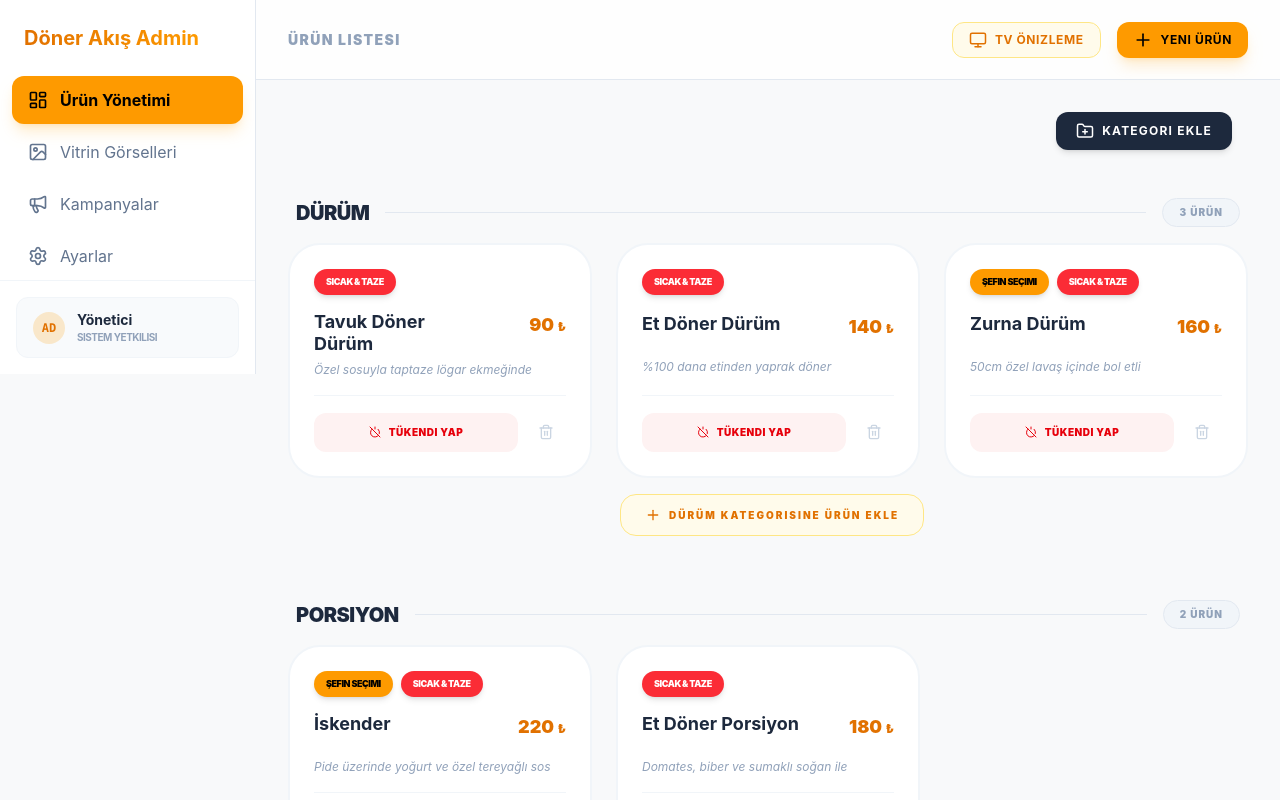
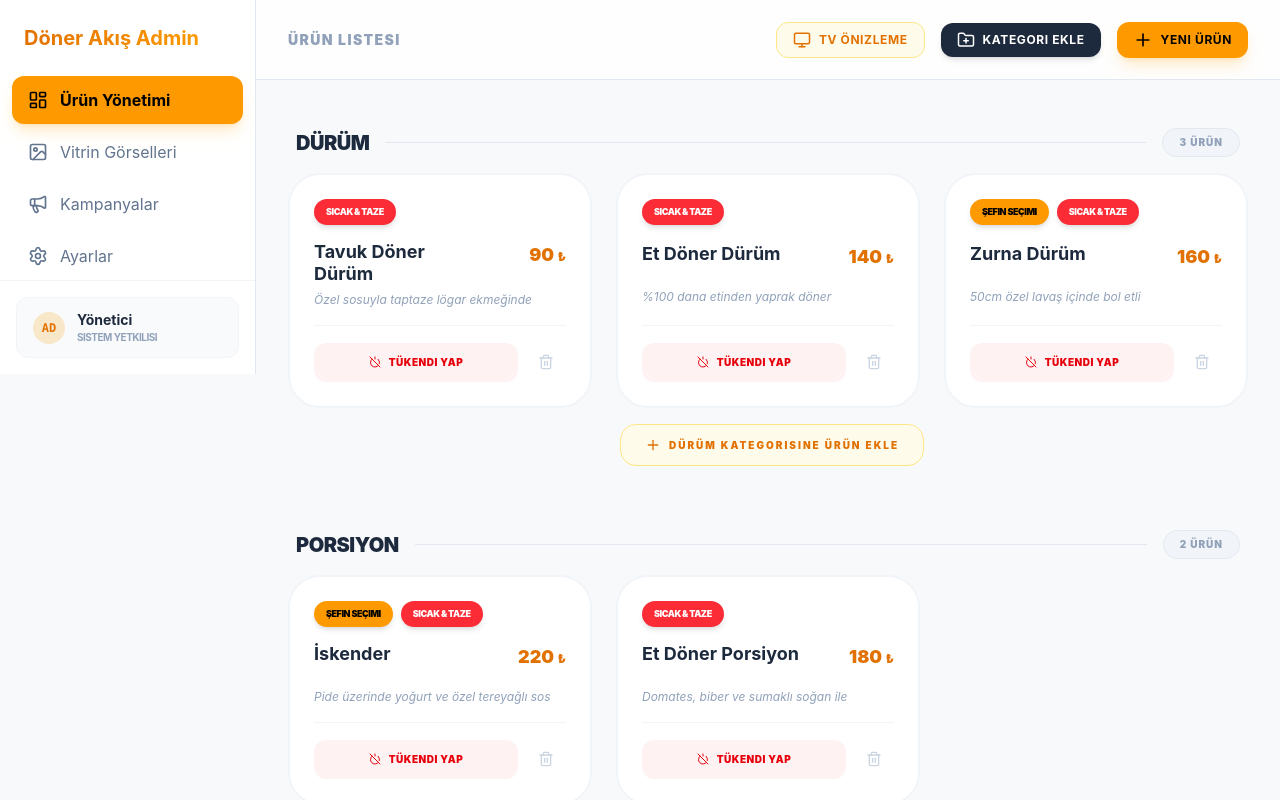
Before and after one commit to istanbullu728-max/ekranyonetimi, a React (Vite) app: page /admin in a window 1280 px wide. Built offline with nearby package versions, Linux system fonts and the light colour scheme; sample sign-in values are in the browser's storage.

Commit message:
UI: Move Kategori Ekle button next to Yeni Ürün in Admin

```diff
--- a/src/components/admin/ProductList.jsx
+++ b/src/components/admin/ProductList.jsx
@@ -1,10 +1,9 @@
 import React, { useState } from 'react';
 import useStore from '../../store/useStore';
-import { Pencil, Trash2, PowerOff, Power, Check, X, Tag, Plus, FolderPlus } from 'lucide-react';
-import { v4 as uuidv4 } from 'uuid';
+import { Pencil, Trash2, PowerOff, Power, Check, X, Tag, Plus } from 'lucide-react';
 
 export default function ProductList({ onAddProductToCategory }) {
-    const { products, categories, updateProduct, deleteProduct, addCategory } = useStore();
+    const { products, categories, updateProduct, deleteProduct } = useStore();
     const [editingPriceId, setEditingPriceId] = useState(null);
     const [tempPrice, setTempPrice] = useState('');
 
@@ -31,29 +30,8 @@ export default function ProductList({ onAddProductToCategory }) {
         setEditingPriceId(null);
     };
 
-    const handleAddCategory = () => {
-        const catName = window.prompt("Yeni kategori adını girin (Örn: Tatlılar):");
-        if (catName && catName.trim()) {
-            addCategory({
-                id: uuidv4(),
-                name: catName.trim()
-            });
-        }
-    };
-
     return (
-        <div className="flex flex-col gap-12 pb-20">
-            {/* Header / Add Category */}
-            <div className="flex justify-end pr-4">
-                <button
-                    onClick={handleAddCategory}
-                    className="flex items-center gap-2 bg-slate-800 text-white px-5 py-2.5 rounded-xl hover:bg-slate-700 transition-colors font-bold text-xs uppercase tracking-widest shadow-md"
-                >
-                    <FolderPlus size={18} />
-                    Kategori Ekle
-                </button>
-            </div>
-
+        <div className="flex flex-col gap-12 pb-20 pt-4">
             {categories.map((category) => {
                 const catProducts = products.filter(p => p.categoryId === category.id);
                 // Even if length is 0, we still want to show the category block now so we can add to it.
--- a/src/pages/AdminDashboard.jsx
+++ b/src/pages/AdminDashboard.jsx
@@ -5,7 +5,8 @@ import ProductForm from '../components/admin/ProductForm';
 import CampaignManager from '../components/admin/CampaignManager';
 import ShowcaseManager from '../components/admin/ShowcaseManager';
 import TVPreviewModal from '../components/admin/TVPreviewModal';
-import { LayoutDashboard, Megaphone, Settings, Plus, Monitor, X, Menu, Image as ImageIcon } from 'lucide-react';
+import { LayoutDashboard, Megaphone, Settings, Plus, Monitor, X, Menu, Image as ImageIcon, FolderPlus } from 'lucide-react';
+import { v4 as uuidv4 } from 'uuid';
 
 export default function AdminDashboard() {
     const [activeTab, setActiveTab] = useState('products');
@@ -13,6 +14,18 @@ export default function AdminDashboard() {
     const [isTVPreviewOpen, setIsTVPreviewOpen] = useState(false);
     const [isSidebarOpen, setIsSidebarOpen] = useState(true);
     const [selectedCategoryIdForNewProduct, setSelectedCategoryIdForNewProduct] = useState(null);
+
+    const { addCategory } = useStore();
+
+    const handleAddCategory = () => {
+        const catName = window.prompt("Yeni kategori adını girin (Örn: Tatlılar):");
+        if (catName && catName.trim()) {
+            addCategory({
+                id: uuidv4(),
+                name: catName.trim()
+            });
+        }
+    };
 
     const openProductModal = (categoryId = null) => {
         setSelectedCategoryIdForNewProduct(categoryId);
@@ -107,10 +120,18 @@ export default function AdminDashboard() {
                         </button>
 
                         <button
+                            onClick={handleAddCategory}
+                            className="flex items-center gap-2 bg-slate-800 text-white px-4 py-2 rounded-xl hover:bg-slate-700 transition-colors font-bold text-xs uppercase tracking-wider shadow-md group"
+                        >
+                            <FolderPlus size={18} className="group-hover:scale-110 transition-transform" />
+                            <span className="hidden sm:inline">Kategori Ekle</span>
+                        </button>
+
+                        <button
                             onClick={() => openProductModal()}
-                            className="flex items-center gap-2 px-4 py-2 bg-amber-500 text-black rounded-xl hover:bg-amber-400 transition-all font-bold shadow-lg shadow-amber-500/20 text-xs uppercase tracking-wider"
+                            className="flex items-center gap-2 px-4 py-2 bg-amber-500 text-black rounded-xl hover:bg-amber-400 transition-all font-bold shadow-lg shadow-amber-500/20 text-xs uppercase tracking-wider group"
                         >
-                            <Plus size={20} />
+                            <Plus size={20} className="group-hover:scale-110 transition-transform" />
                             <span className="hidden sm:inline">Yeni Ürün</span>
                         </button>
                     </div>
```
